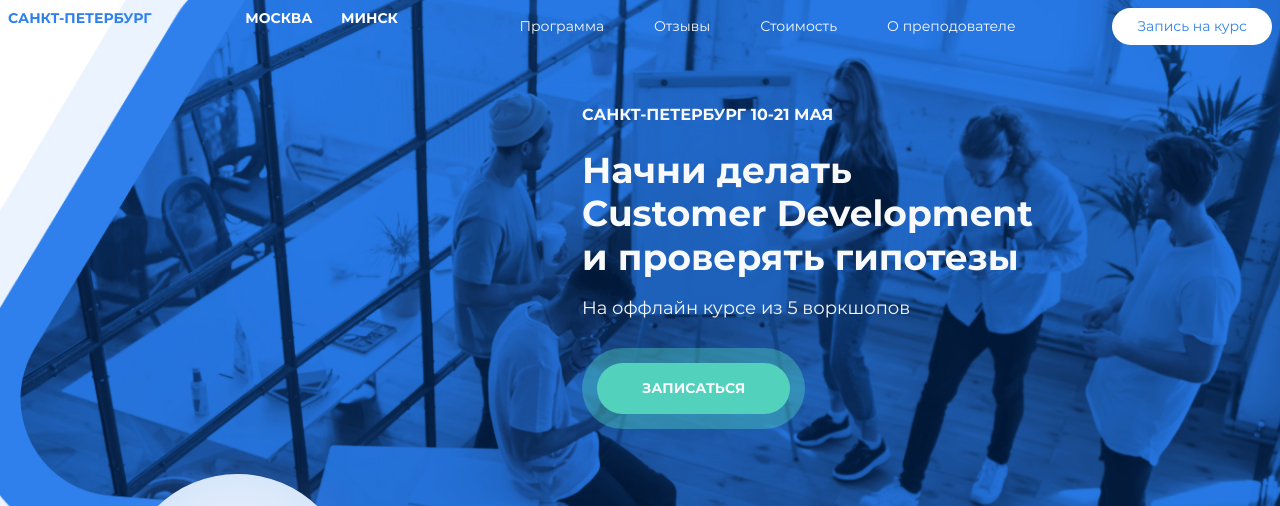
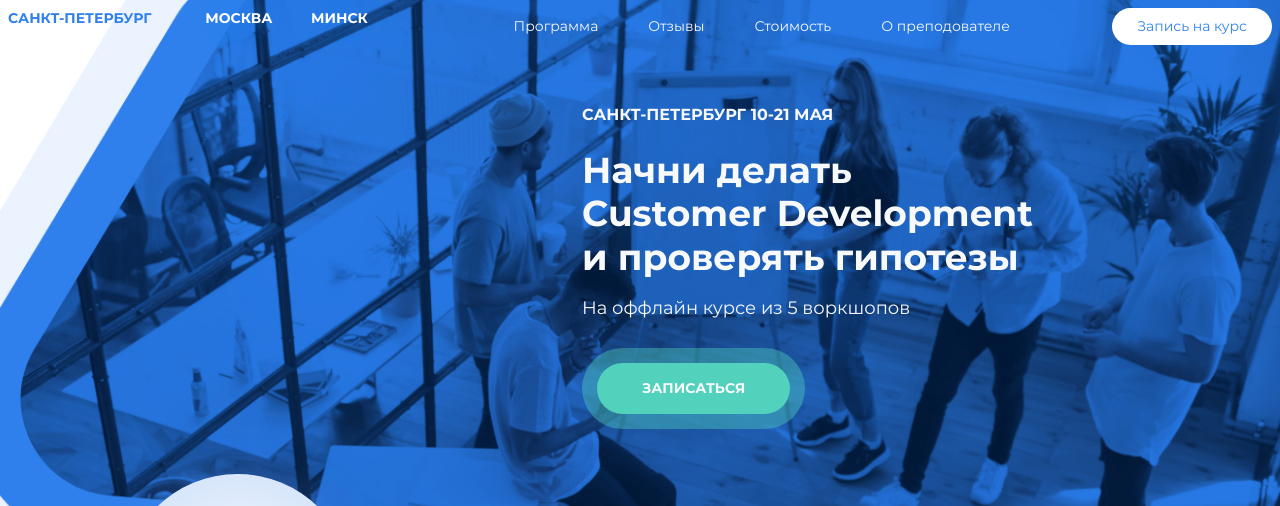
Before and after one commit to feyaq13/custdev-landing-page, a website built with Parcel: page src/index.html in a window 1280 px wide. Shown: the top 506 px of the page. Built offline with nearby package versions, Linux system fonts and the light colour scheme.

Commit message:
правит адаптивное позиционирование навигации городов

```diff
--- a/src/scss/style.scss
+++ b/src/scss/style.scss
@@ -106,13 +106,9 @@ section {
     &__wrapper-flex {
       max-width: 1280px;
       margin-left: auto;
-      @media (min-width: 680px) {
+      @media (min-width: 520px) {
         display: flex;
       }
-    }
-
-    &__cities-list {
-      //flex-grow: 1;
     }
 
     @media (min-device-pixel-ratio: 1.5), (min-resolution: 144dpi), (min-resolution: 1.5dppx) {
@@ -134,27 +130,33 @@ section {
 }
 
 .header__wrapper-position-right {
-  @media (min-width: 481px) {
+  margin-left: auto;
+  @media (min-width: 481px) and (max-width: 559px) {
     margin-left: auto;
-    max-width: 80%;
+    flex-basis: 70%;
   }
-  @media (min-width: 680px) {
+
+  @media (min-width: 560px) and (max-width: 767px){
+    margin-left: auto;
+    flex-basis: 70%;
+}
+
+  @media (min-width: 768px) {
     flex-grow: 1;
   }
 
-  @media (min-width: 860px) {
-    max-width: 70%;
-  }
-
-  @media (min-width: 960px) {
-    min-width: 55%;
+  @media (min-width: 960px) and (max-width: 1140px) {
+    flex-basis: 100%;
   }
 }
 
 .header__main-navigation {
   display: flex;
+  align-items: flex-start;
   justify-content: space-between;
-  align-items: center;
+  @media (min-width: 960px) {
+    align-items: center;
+  }
 }
 
 .header__button {
@@ -166,12 +168,12 @@ section {
     background-color: #fff;
     border-radius: 20px;
     color: $color-primary;
-    //text-align: right;
   }
 }
 
 .nav-grouping {
   display: flex;
+  align-items: flex-end;
   @media (max-width: 960px) {
     flex-direction: column;
   }
@@ -275,21 +277,12 @@ section {
 }
 
 .header__cities-list {
-  color: $color-primary;
   display: none;
-  flex-grow: 1;
   margin: 0;
+  flex-basis: 40%;
 
-  @media (min-width: 680px) {
-    display: inline-block;
-  }
-
-  @media (min-width: 960px) and (max-width: 1214px) {
-    color: #fff;
-  }
-
-  @media (min-width: 1157px) and (max-width: 1389px) {
-    //display: none;
+  @media (min-width: 660px) {
+    display: block;
   }
 
   @media (min-width: 1389px) {
@@ -298,25 +291,61 @@ section {
 }
 
 .city {
-  display: inline-block;
   cursor: pointer;
   text-transform: uppercase;
   font-weight: bold;
 
-  &:first-child {
-    margin-right: 90px;
+  @media  (min-width: 1220px) {
+    &:first-child {
+      color: $color-primary;
+    }
   }
 
-  &:not(:first-child) {
-    color: #fff;
-    margin-right: 25px;
+  @media (min-width: 960px) {
+    @media (max-width: 1219px) {
+      text-shadow: 0 0 20px $color-primary;
+    }
+
+    &:not(:first-child) {
+      text-shadow: 0 0 20px $color-primary;
+    }
   }
 
-  @media (max-width: 868px) {
+  &:first-child {
+    margin-right: 40px;
+  }
+
+  @media (min-width: 868px) {
+    display: block;
+    &:not(:first-child) {
+      margin-right: 25px;
+    }
+  }
+
+  @media (min-width: 1140px) {
+    display: inline-block;
+
+    &:not(:first-child) {
+      margin-left: 10px;
+    }
+  }
+
+  @media (max-width: 959px) {
+    color: $color-primary;
+
     &:first-child::after {
       margin-left: 15px;
       content: "▼";
     }
+
+    &:nth-child(2),
+    &:nth-child(3) {
+      display: none;
+    }
+  }
+
+  @media (min-width: 960px) {
+    color: #fff;
   }
 }
 
```
